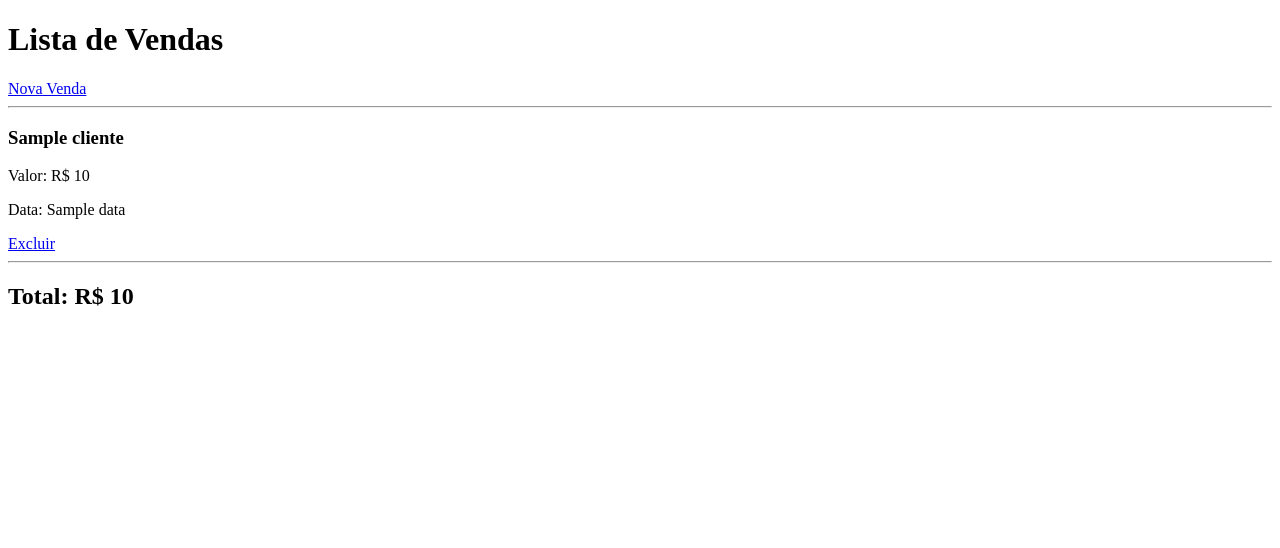
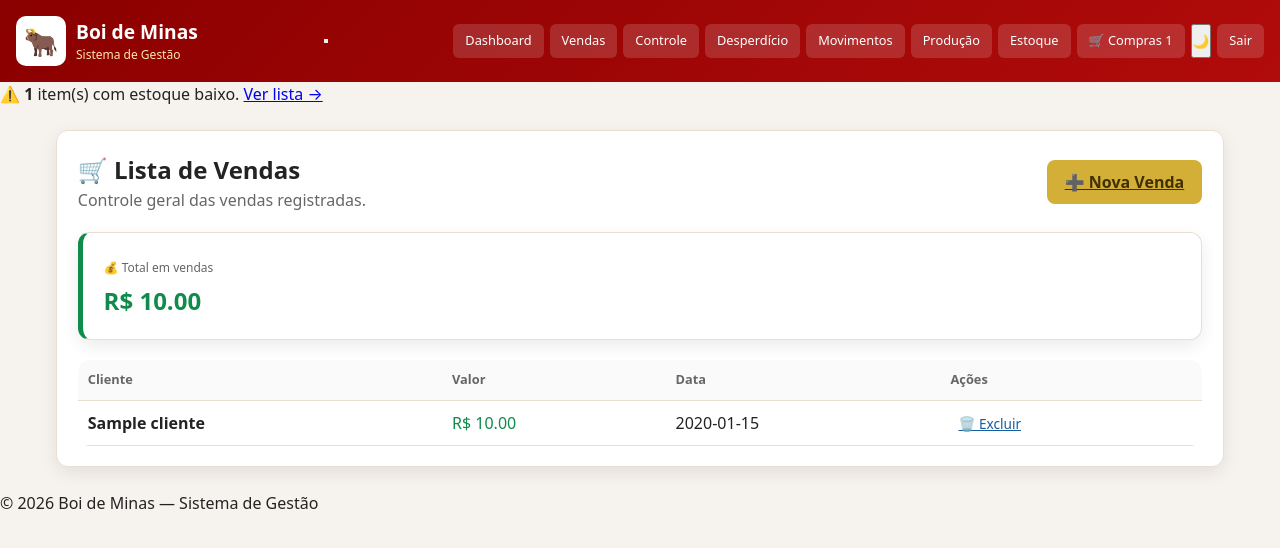
Before and after one commit to mattheuschaves2920-ops/boi-de-minas-sistema, a Python web app: template templates/index.html in a window 1280 px wide. Shown: the top 548 px of the page. Run offline with Jinja, Linux system fonts and the light colour scheme; the template is opened without the code that fills it: most values are stand-ins (such as "Sample title", 1, 10 or a date in 2020).

Commit message:
Update index.html

```diff
--- a/templates/index.html
+++ b/templates/index.html
@@ -1,29 +1,171 @@
-<!DOCTYPE html>
-<html lang="pt-br">
-<head>
-    <meta charset="UTF-8">
-    <meta name="viewport" content="width=device-width, initial-scale=1.0">
-    <title>Boi de Minas</title>
-</head>
-<body>
+{% extends "base.html" %}
 
-<h1>Lista de Vendas</h1>
+{% block content %}
 
-<a href="{{ url_for('nova_venda') }}">Nova Venda</a>
+<section class="card">
 
-<hr>
+    <div
+        style="
+            display:flex;
+            justify-content:space-between;
+            align-items:center;
+            gap:10px;
+            flex-wrap:wrap;
+            margin-bottom:20px;
+        "
+    >
 
-{% for venda in vendas %}
-<div>
-    <h3>{{ venda.cliente }}</h3>
-    <p>Valor: R$ {{ venda.valor }}</p>
-    <p>Data: {{ venda.data }}</p>
-    <a href="{{ url_for('deletar', id=venda.id) }}">Excluir</a>
-</div>
-<hr>
-{% endfor %}
+        <div>
 
-<h2>Total: R$ {{ total }}</h2>
+            <h2 style="margin:0;">
+                🛒 Lista de Vendas
+            </h2>
 
-</body>
-</html>
+            <p class="muted">
+
+                Controle geral das vendas registradas.
+
+            </p>
+
+        </div>
+
+        <a
+            href="{{ url_for('nova_venda') }}"
+            class="btn"
+        >
+
+            ➕ Nova Venda
+
+        </a>
+
+    </div>
+
+    <!-- TOTAL -->
+
+    <div
+        class="card metric"
+        style="
+            margin-bottom:20px;
+            border-left:5px solid var(--green);
+        "
+    >
+
+        <span>
+            💰 Total em vendas
+        </span>
+
+        <strong style="color:var(--green);">
+
+            R$
+            {{ '%.2f'|format(total or 0) }}
+
+        </strong>
+
+    </div>
+
+    <!-- TABELA -->
+
+    <div class="table-wrap">
+
+        <table>
+
+            <thead>
+
+                <tr>
+
+                    <th>Cliente</th>
+                    <th>Valor</th>
+                    <th>Data</th>
+                    <th>Ações</th>
+
+                </tr>
+
+            </thead>
+
+            <tbody>
+
+                {% if vendas %}
+
+                    {% for venda in vendas %}
+
+                    <tr>
+
+                        <td>
+
+                            <strong>
+
+                                {{ venda.cliente }}
+
+                            </strong>
+
+                        </td>
+
+                        <td>
+
+                            <span style="color:var(--green);">
+
+                                R$
+                                {{ '%.2f'|format(venda.valor or 0) }}
+
+                            </span>
+
+                        </td>
+
+                        <td>
+
+                            {% if venda.data %}
+
+                                {{ venda.data.strftime('%d/%m/%Y') }}
+
+                            {% else %}
+
+                                —
+
+                            {% endif %}
+
+                        </td>
+
+                        <td>
+
+                            <a
+                                href="{{ url_for('deletar', id=venda.id) }}"
+                                class="btn-link"
+                                onclick="return confirm('Deseja realmente excluir esta venda?')"
+                            >
+
+                                🗑️ Excluir
+
+                            </a>
+
+                        </td>
+
+                    </tr>
+
+                    {% endfor %}
+
+                {% else %}
+
+                <tr>
+
+                    <td
+                        colspan="4"
+                        class="center muted"
+                    >
+
+                        Nenhuma venda registrada.
+
+                    </td>
+
+                </tr>
+
+                {% endif %}
+
+            </tbody>
+
+        </table>
+
+    </div>
+
+</section>
+
+{% endblock %}
```
